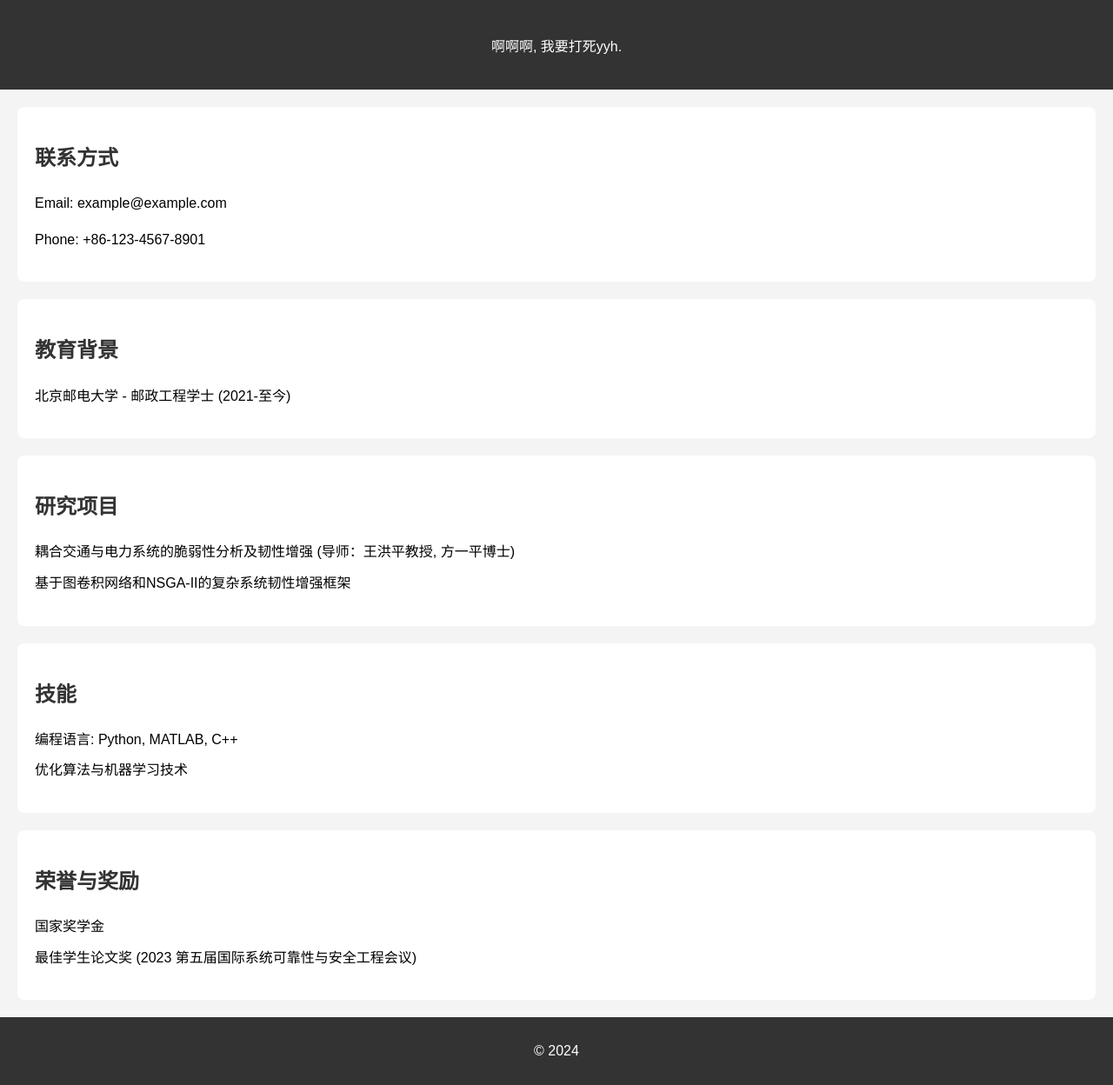
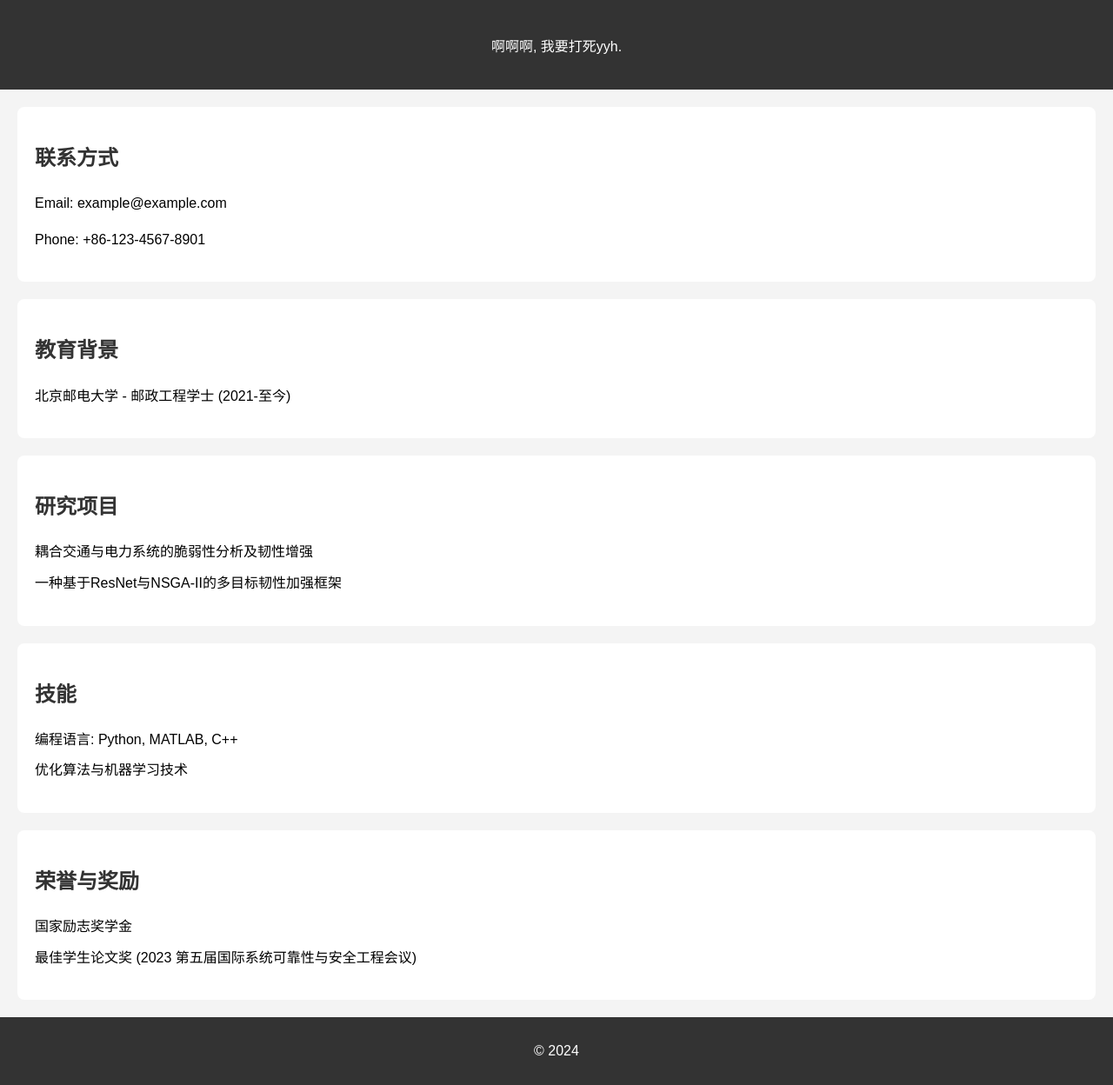
Before and after one commit to moriyasukowa/resume, a Jekyll site: the page built from index.markdown, in a window 1280 px wide. Shown: the whole page at 87% size. Built offline with Jekyll 4.4.1, drawn with Linux system fonts in a browser that asks for light colours.

```diff
--- a/_layouts/resume.html
+++ b/_layouts/resume.html
@@ -28,8 +28,8 @@
   <section id="experience">
     <h2>研究项目</h2>
     <ul>
-      <li>耦合交通与电力系统的脆弱性分析及韧性增强 (导师：王洪平教授, 方一平博士)</li>
-      <li>基于图卷积网络和NSGA-II的复杂系统韧性增强框架</li>
+      <li>耦合交通与电力系统的脆弱性分析及韧性增强</li>
+      <li>一种基于ResNet与NSGA-II的多目标韧性加强框架 </li>
     </ul>
   </section>
 
@@ -44,7 +44,7 @@
   <section id="awards">
     <h2>荣誉与奖励</h2>
     <ul>
-      <li>国家奖学金</li>
+      <li>国家励志奖学金</li>
       <li>最佳学生论文奖 (2023 第五届国际系统可靠性与安全工程会议)</li>
     </ul>
   </section>
```
